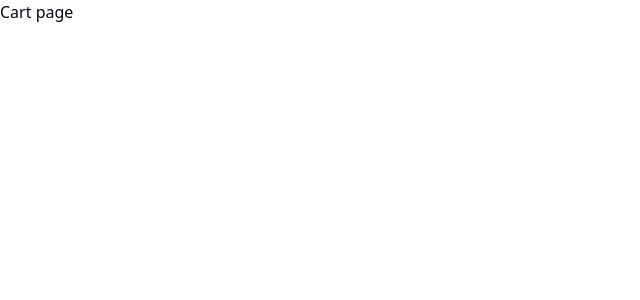
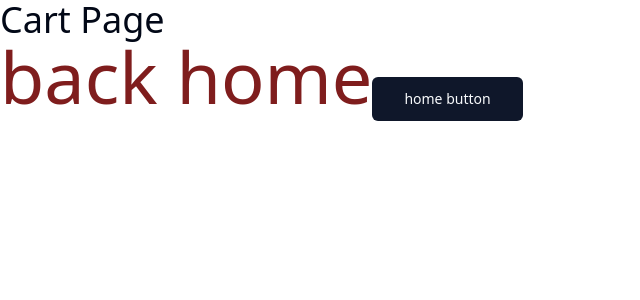
Before and after one commit to barakadanny/Home-interior, a React (Vite) app: page /cart in a window 1280 px wide. Shown: the top 300 px of the page, without its empty margins (0-640 px from the left). Built offline with nearby package versions, Linux system fonts and the light colour scheme.

Commit message:
basic Cart component

```diff
--- a/src/pages/Cart.tsx
+++ b/src/pages/Cart.tsx
@@ -1,11 +1,16 @@
-import React from "react";
-
+import { Button } from "@/components/ui/button";
+import { Link } from "react-router-dom";
 function Cart() {
   return (
     <div>
-      <h1>Cart page</h1>
+      <h1 className="text-4xl">Cart Page</h1>
+      <Link to="/" className="text-7xl text-red-900">
+        back home
+      </Link>
+      <Button asChild size="lg">
+        <Link to="/">home button</Link>
+      </Button>
     </div>
   );
 }
-
 export default Cart;
```
